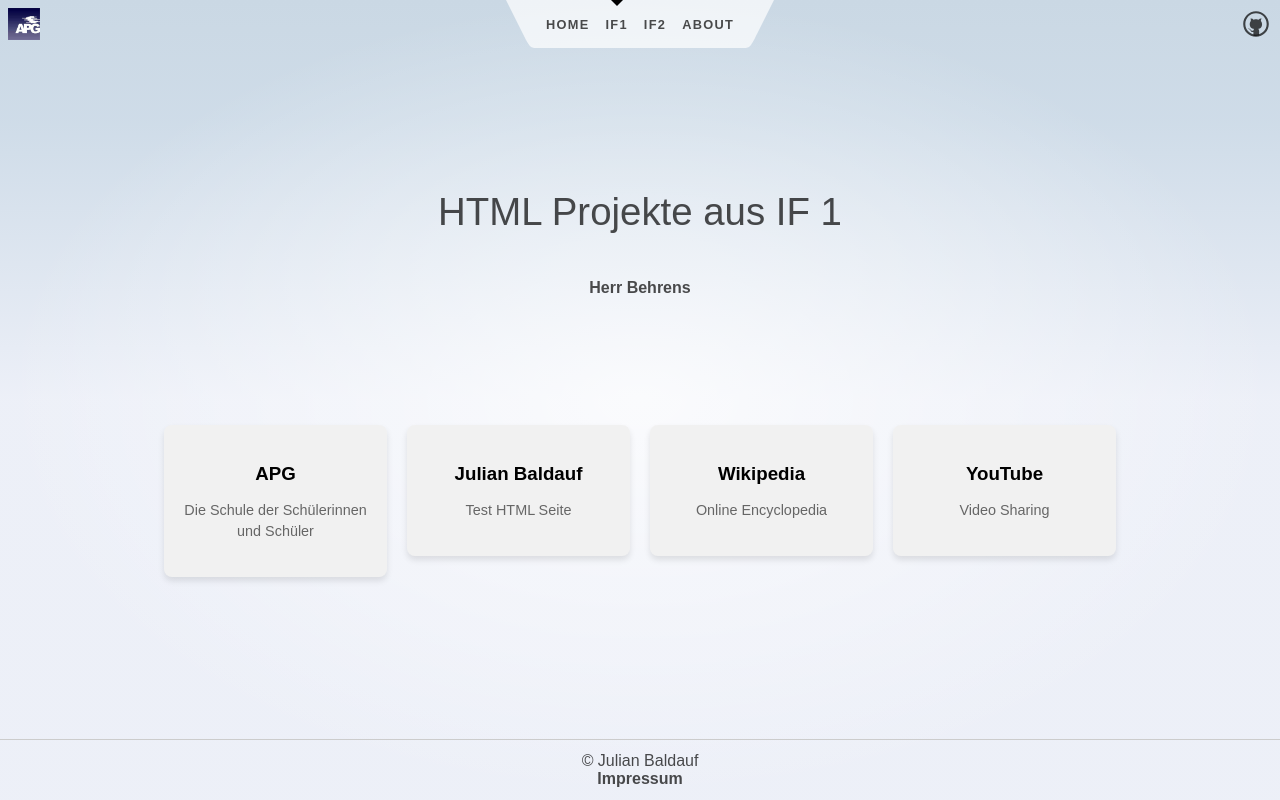
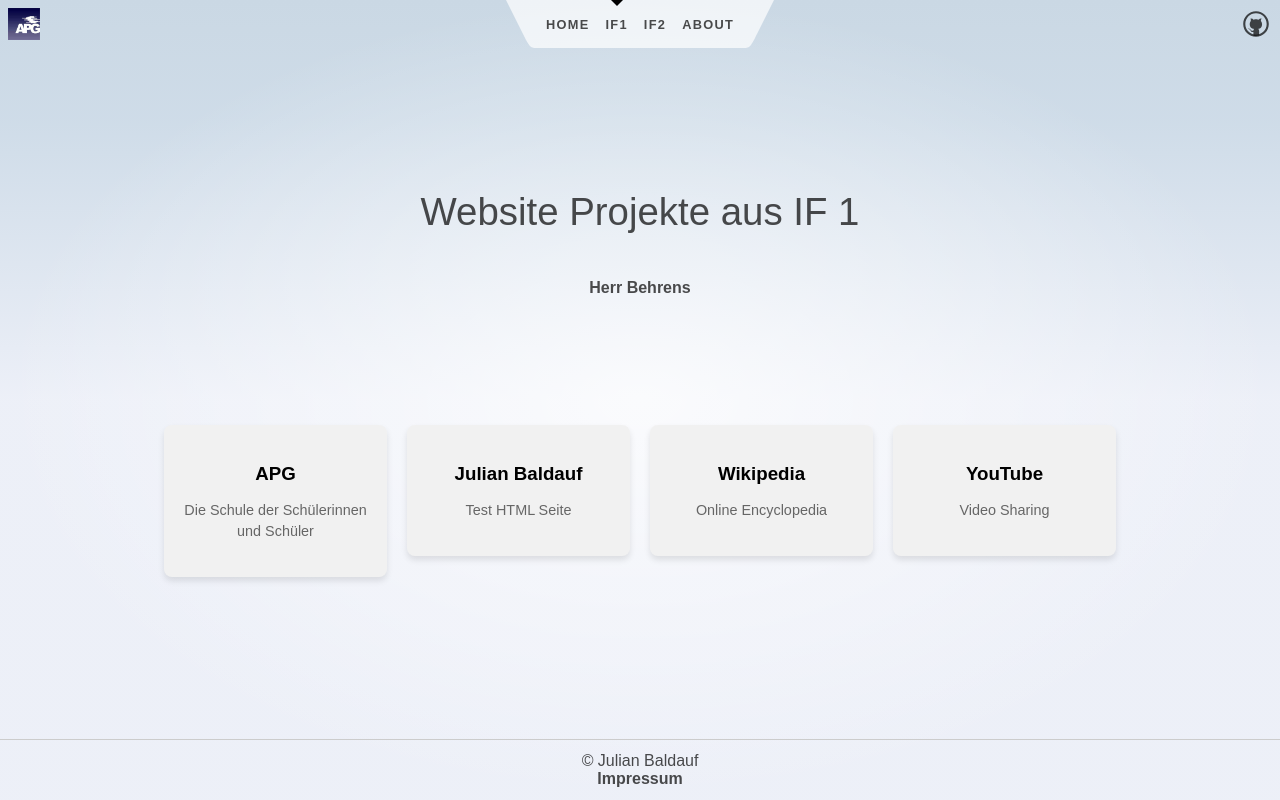
Before and after one commit to julianbaffy/APG-coursepage, a SvelteKit app: page /IF1 in a window 1280 px wide. Built offline with nearby package versions, Linux system fonts and the light colour scheme.

Commit message:
Update more headlines

```diff
--- a/src/routes/IF1/+page.svelte
+++ b/src/routes/IF1/+page.svelte
@@ -9,7 +9,7 @@
 
 <section>
 	<h1>
-		HTML Projekte aus IF 1
+		Website Projekte aus IF 1
 	</h1>
 
 	<h2>
--- a/src/routes/IF2/+page.svelte
+++ b/src/routes/IF2/+page.svelte
@@ -9,7 +9,7 @@
 
 <section>
 	<h1>
-		HTML Projekte aus IF 2
+		Website Projekte aus IF 2
 	</h1>
 
 	<h2>
```
